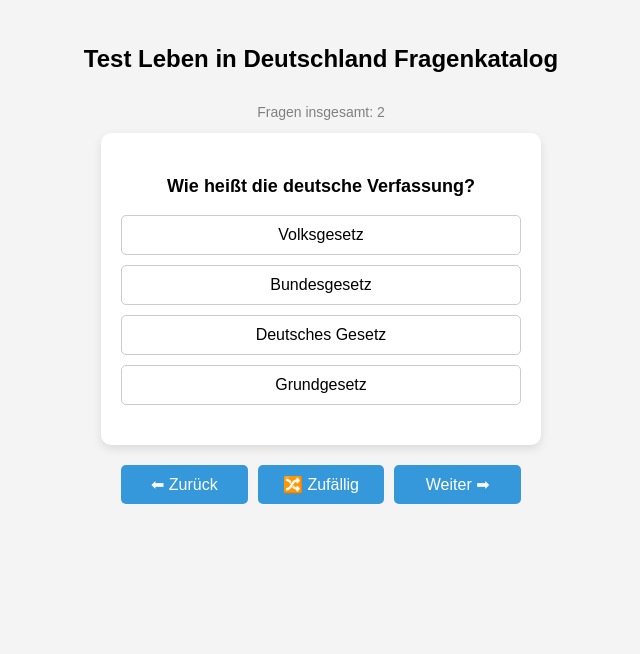
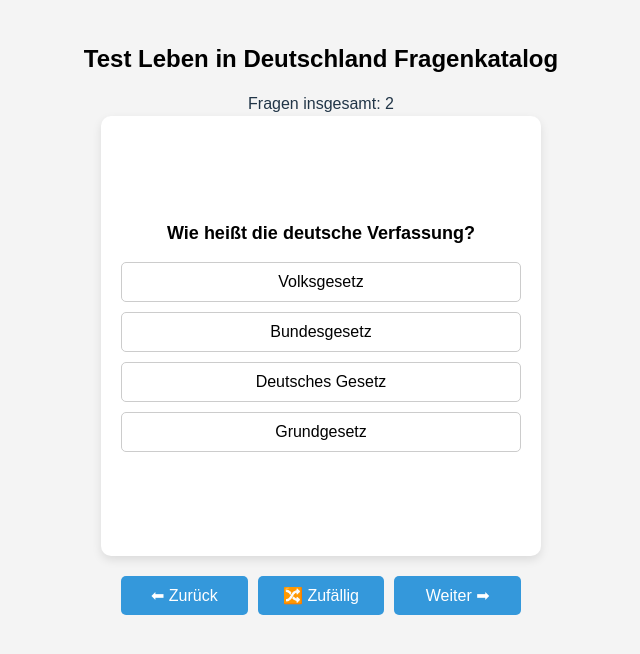
Before and after one commit to roieshalom/BETU, a React (Vite) app in the folder my-project/: page / in a window 1280 px wide. Shown: the top 654 px of the page, without its empty margins (319-959 px from the left). Built offline with nearby package versions, Linux system fonts and the light colour scheme.

Commit message:
Updated question numbering, fixed card size, and adjusted UI layout

```diff
--- a/my-project/src/App.css
+++ b/my-project/src/App.css
@@ -27,13 +27,6 @@ body {
   width: 100%;
 }
 
-.question-count {
-  font-size: 14px;
-  color: gray;
-  margin-top: 10px;
-  margin-bottom: 10px;
-}
-
 .container {
   max-width: 400px;
   width: 90%;
@@ -46,6 +39,7 @@ body {
   flex-direction: column;
   align-items: center;
   justify-content: center;
+  min-height: 400px; /* Fixed height for consistency */
 }
 
 .flashcard {
@@ -122,3 +116,11 @@ body {
 .controls button:hover {
   background: #2980b9;
 }
+
+.question-number {
+  font-size: 14px;
+  color: gray;
+  position: absolute;
+  bottom: 10px;
+  right: 10px;
+}
```
